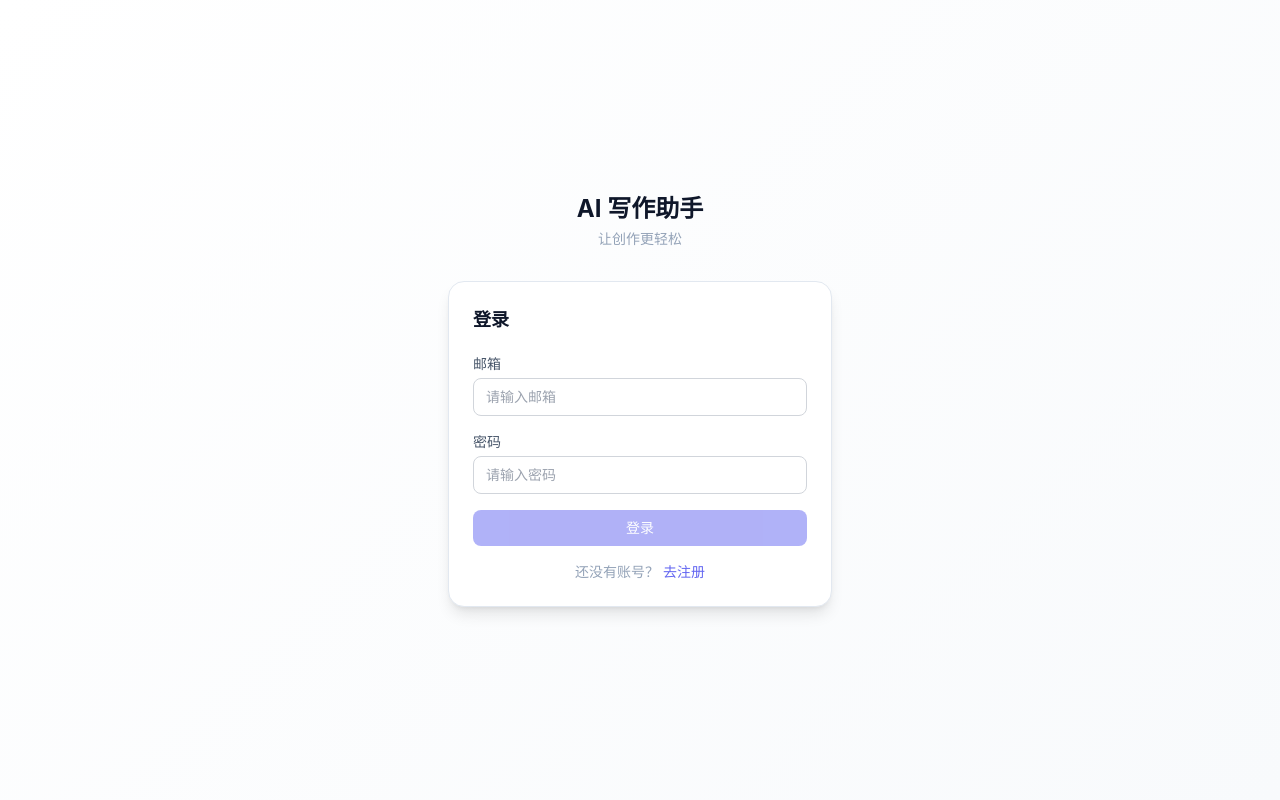
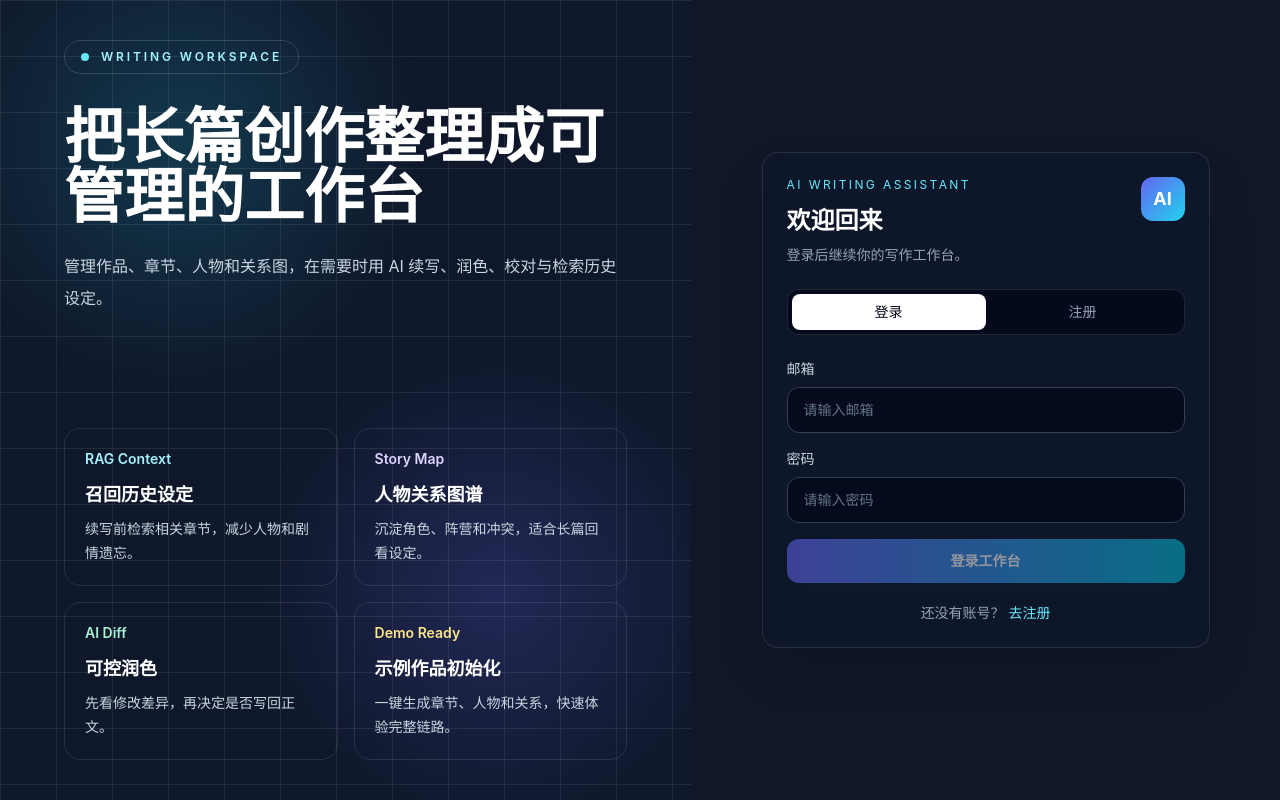
Before and after one commit to tbyang28/ai-writing-assistant, a Vue app in the folder frontend/: page /auth in a window 1280 px wide. Built offline with nearby package versions, Linux system fonts and the light colour scheme; no server answers.

Commit message:
feat: polish auth page and account controls

```diff
--- a/frontend/src/views/AuthView.vue
+++ b/frontend/src/views/AuthView.vue
@@ -38,50 +38,124 @@ async function handleSubmit() {
 </script>
 
 <template>
-  <div class="flex-1 flex items-center justify-center"
-    :style="{ background: 'linear-gradient(135deg, var(--surface), var(--bg-page))' }">
-    <div class="w-full max-w-sm mx-4">
-      <!-- Header -->
-      <div class="text-center mb-8">
-        <h1 class="text-2xl font-bold" :style="{ color: 'var(--text-primary)' }">AI 写作助手</h1>
-        <p class="text-sm mt-1" :style="{ color: 'var(--text-muted)' }">让创作更轻松</p>
+  <div class="flex-1 min-h-0 overflow-auto bg-[#0f172a] text-white">
+    <div class="min-h-full grid lg:grid-cols-[1.08fr_0.92fr]">
+      <section class="relative hidden lg:flex flex-col justify-between overflow-hidden px-12 py-10 xl:px-16">
+        <div class="absolute inset-0 bg-[radial-gradient(circle_at_26%_18%,rgba(34,211,238,0.18),transparent_30%),radial-gradient(circle_at_72%_74%,rgba(99,102,241,0.22),transparent_32%)]"></div>
+        <div class="absolute inset-0 opacity-[0.08]"
+          style="background-image: linear-gradient(#fff 1px, transparent 1px), linear-gradient(90deg, #fff 1px, transparent 1px); background-size: 56px 56px;"></div>
+
+        <div class="relative">
+          <div class="inline-flex items-center gap-3 rounded-full border border-white/15 bg-white/8 px-4 py-2 text-xs font-semibold uppercase tracking-[0.24em] text-cyan-200">
+            <span class="h-2 w-2 rounded-full bg-cyan-300"></span>
+            Writing Workspace
+          </div>
+          <h1 class="mt-8 max-w-2xl text-5xl font-semibold leading-tight tracking-normal xl:text-6xl">
+            把长篇创作整理成可管理的工作台
+          </h1>
+          <p class="mt-6 max-w-xl text-base leading-8 text-slate-300">
+            管理作品、章节、人物和关系图，在需要时用 AI 续写、润色、校对与检索历史设定。
+          </p>
         </div>
 
-      <!-- Card -->
-      <div class="rounded-2xl p-6 shadow-lg border"
-        :style="{ backgroundColor: 'var(--surface)', borderColor: 'var(--border-clr)', color: 'var(--text-primary)' }">
-        <h2 class="text-lg font-semibold mb-5">
-          {{ isLogin ? '登录' : '注册' }}
+        <div class="relative grid max-w-2xl grid-cols-2 gap-4">
+          <div class="rounded-2xl border border-white/10 bg-white/8 p-5">
+            <div class="text-sm font-semibold text-cyan-200">RAG Context</div>
+            <div class="mt-3 text-lg font-semibold">召回历史设定</div>
+            <p class="mt-2 text-sm leading-6 text-slate-300">续写前检索相关章节，减少人物和剧情遗忘。</p>
+          </div>
+          <div class="rounded-2xl border border-white/10 bg-white/8 p-5">
+            <div class="text-sm font-semibold text-violet-200">Story Map</div>
+            <div class="mt-3 text-lg font-semibold">人物关系图谱</div>
+            <p class="mt-2 text-sm leading-6 text-slate-300">沉淀角色、阵营和冲突，适合长篇回看设定。</p>
+          </div>
+          <div class="rounded-2xl border border-white/10 bg-white/8 p-5">
+            <div class="text-sm font-semibold text-emerald-200">AI Diff</div>
+            <div class="mt-3 text-lg font-semibold">可控润色</div>
+            <p class="mt-2 text-sm leading-6 text-slate-300">先看修改差异，再决定是否写回正文。</p>
+          </div>
+          <div class="rounded-2xl border border-white/10 bg-white/8 p-5">
+            <div class="text-sm font-semibold text-amber-200">Demo Ready</div>
+            <div class="mt-3 text-lg font-semibold">示例作品初始化</div>
+            <p class="mt-2 text-sm leading-6 text-slate-300">一键生成章节、人物和关系，快速体验完整链路。</p>
+          </div>
+        </div>
+      </section>
+
+      <section class="flex min-h-full items-center justify-center px-5 py-10 lg:bg-[#111827]/65">
+        <div class="w-full max-w-md">
+          <div class="mb-8 lg:hidden">
+            <div class="text-xs uppercase tracking-[0.22em] text-cyan-300">Writing Workspace</div>
+            <h1 class="mt-3 text-3xl font-semibold tracking-normal">AI 写作助手</h1>
+            <p class="mt-3 text-sm leading-6 text-slate-300">管理作品，并用 AI 辅助续写、润色和整理角色。</p>
+          </div>
+
+          <div class="rounded-2xl border border-white/10 bg-slate-900/85 p-6 shadow-2xl shadow-black/25 backdrop-blur">
+            <div class="flex items-start justify-between gap-4">
+              <div>
+                <div class="text-xs uppercase tracking-[0.2em] text-cyan-300">AI Writing Assistant</div>
+                <h2 class="mt-3 text-2xl font-semibold">
+                  {{ isLogin ? '欢迎回来' : '创建账号' }}
                 </h2>
+                <p class="mt-2 text-sm text-slate-400">
+                  {{ isLogin ? '登录后继续你的写作工作台。' : '注册后可以初始化示例作品体验完整流程。' }}
+                </p>
+              </div>
+              <div class="flex h-11 w-11 items-center justify-center rounded-xl bg-gradient-to-br from-indigo-500 to-cyan-400 text-lg font-bold">
+                AI
+              </div>
+            </div>
 
-        <form @submit.prevent="handleSubmit" class="space-y-4">
+            <div class="mt-6 grid grid-cols-2 rounded-xl border border-white/10 bg-slate-950/70 p-1">
+              <button type="button" @click="isLogin = true; errorMsg = ''"
+                :class="['rounded-lg px-3 py-2 text-sm font-medium transition-colors', isLogin ? 'bg-white text-slate-950' : 'text-slate-400 hover:text-white']">
+                登录
+              </button>
+              <button type="button" @click="isLogin = false; errorMsg = ''"
+                :class="['rounded-lg px-3 py-2 text-sm font-medium transition-colors', !isLogin ? 'bg-white text-slate-950' : 'text-slate-400 hover:text-white']">
+                注册
+              </button>
+            </div>
+
+            <form @submit.prevent="handleSubmit" class="mt-6 space-y-4">
               <div v-if="!isLogin">
-            <label class="form-label">昵称</label>
-            <input v-model="name" type="text" class="form-input" placeholder="你的昵称（可选）" />
+                <label class="mb-2 block text-sm font-medium text-slate-300">昵称</label>
+                <input v-model="name" type="text"
+                  class="w-full rounded-xl border border-slate-700 bg-slate-950/70 px-4 py-3 text-sm text-white outline-none transition-colors placeholder:text-slate-500 focus:border-cyan-300 focus:ring-2 focus:ring-cyan-300/20"
+                  placeholder="你的昵称（可选）" />
               </div>
               <div>
-            <label class="form-label">邮箱</label>
-            <input v-model="email" type="email" class="form-input" placeholder="请输入邮箱" required />
+                <label class="mb-2 block text-sm font-medium text-slate-300">邮箱</label>
+                <input v-model="email" type="email"
+                  class="w-full rounded-xl border border-slate-700 bg-slate-950/70 px-4 py-3 text-sm text-white outline-none transition-colors placeholder:text-slate-500 focus:border-cyan-300 focus:ring-2 focus:ring-cyan-300/20"
+                  placeholder="请输入邮箱" required />
               </div>
               <div>
-            <label class="form-label">密码</label>
-            <input v-model="password" type="password" class="form-input" placeholder="请输入密码" required />
+                <label class="mb-2 block text-sm font-medium text-slate-300">密码</label>
+                <input v-model="password" type="password"
+                  class="w-full rounded-xl border border-slate-700 bg-slate-950/70 px-4 py-3 text-sm text-white outline-none transition-colors placeholder:text-slate-500 focus:border-cyan-300 focus:ring-2 focus:ring-cyan-300/20"
+                  placeholder="请输入密码" required />
               </div>
 
-          <div v-if="errorMsg" class="text-sm text-red-500 bg-red-50 dark:bg-red-900/20 px-3 py-2 rounded-lg">{{ errorMsg }}</div>
+              <div v-if="errorMsg" class="rounded-xl border border-red-400/20 bg-red-500/12 px-4 py-3 text-sm text-red-200">
+                {{ errorMsg }}
+              </div>
 
-          <button type="submit" :disabled="isLoading || !email || !password" class="btn-primary w-full">
-            {{ isLoading ? '处理中...' : (isLogin ? '登录' : '注册') }}
+              <button type="submit" :disabled="isLoading || !email || !password"
+                class="inline-flex w-full items-center justify-center rounded-xl bg-gradient-to-r from-indigo-500 to-cyan-500 px-4 py-3 text-sm font-semibold text-white shadow-lg shadow-cyan-950/25 transition hover:from-indigo-400 hover:to-cyan-400 disabled:cursor-not-allowed disabled:opacity-55">
+                {{ isLoading ? '处理中...' : (isLogin ? '登录工作台' : '创建并进入') }}
               </button>
             </form>
 
-        <div class="mt-4 text-center text-sm" :style="{ color: 'var(--text-muted)' }">
+            <div class="mt-5 text-center text-sm text-slate-400">
               {{ isLogin ? '还没有账号？' : '已有账号？' }}
-          <button @click="toggleMode" class="text-brand hover:text-brand-600 font-medium">
+              <button @click="toggleMode" class="font-medium text-cyan-300 hover:text-cyan-200">
                 {{ isLogin ? '去注册' : '去登录' }}
               </button>
             </div>
           </div>
         </div>
+      </section>
+    </div>
   </div>
 </template>
--- a/frontend/src/views/HomeView.vue
+++ b/frontend/src/views/HomeView.vue
@@ -113,6 +113,11 @@ async function deleteBook(book: Book, event: Event) {
   }
 }
 
+function logout() {
+  authStore.logout()
+  router.push('/auth')
+}
+
 function getStatusLabel(status: string) {
   return ({ DRAFT: '草稿', SERIAL: '连载中', FINISHED: '已完结' } as any)[status] || status
 }
@@ -141,6 +146,26 @@ function formatDateLabel(dateText: string) {
         </div>
 
         <template v-else>
+          <header class="flex flex-wrap items-center justify-between gap-3 rounded-2xl border px-4 py-3 shadow-sm"
+            :style="{ backgroundColor: 'var(--surface)', borderColor: 'var(--border-clr)' }">
+            <div class="flex min-w-0 items-center gap-3">
+              <div class="flex h-10 w-10 shrink-0 items-center justify-center rounded-xl bg-brand text-sm font-semibold text-white">
+                {{ (user?.name || user?.email || 'U').slice(0, 1).toUpperCase() }}
+              </div>
+              <div class="min-w-0">
+                <div class="text-sm font-medium truncate" :style="{ color: 'var(--text-primary)' }">
+                  {{ user?.name || '当前用户' }}
+                </div>
+                <div class="text-xs truncate" :style="{ color: 'var(--text-muted)' }">
+                  {{ user?.email || '已登录' }}
+                </div>
+              </div>
+            </div>
+            <button @click="logout" class="btn-secondary px-3 py-2 text-xs">
+              退出登录
+            </button>
+          </header>
+
           <!-- Hero dashboard -->
           <section class="grid gap-6 xl:grid-cols-[1.35fr_0.65fr]">
             <div class="relative overflow-hidden rounded-2xl bg-[#0f172a] text-white border border-white/10 shadow-sm">
```
Also changed, not shown: 6 other files (tests, documents, lock files or other folders). Lines whose indentation alone changed are shown as unchanged.
